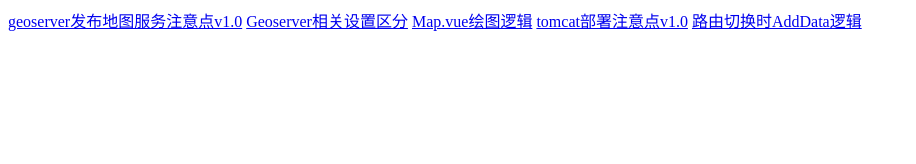
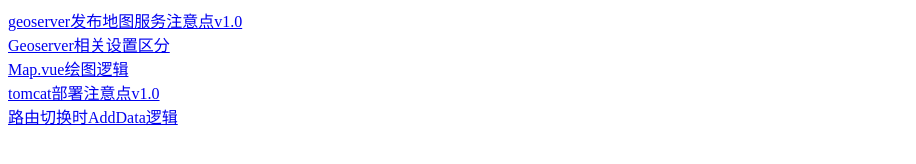
Before and after one commit to itopmaporders/itopmaporders.github.io, a plain HTML site: page index.html in a window 1280 px wide. Shown: the whole page, without its empty margins (0-916 px from the left). Drawn offline with Linux system fonts and the light colour scheme.

Commit message:
Update index.html

```diff
--- a/index.html
+++ b/index.html
@@ -7,10 +7,10 @@
     <title>Document</title>
 </head>
 <body>
-    <a href="./markdown/geoserver发布地图服务注意点v1.0.html">geoserver发布地图服务注意点v1.0</a>
-    <a href="./markdown/Geoserver相关设置区分.html">Geoserver相关设置区分</a>
-    <a href="./markdown/Map.vue绘图逻辑.html">Map.vue绘图逻辑</a>
-    <a href="./markdown/tomcat部署注意点v1.0.html">tomcat部署注意点v1.0</a>
-    <a href="./markdown/路由切换时AddData逻辑.html">路由切换时AddData逻辑</a>
+    <a href="./markdown/geoserver发布地图服务注意点v1.0.html">geoserver发布地图服务注意点v1.0</a><br/>
+    <a href="./markdown/Geoserver相关设置区分.html">Geoserver相关设置区分</a><br/>
+    <a href="./markdown/Map.vue绘图逻辑.html">Map.vue绘图逻辑</a><br/>
+    <a href="./markdown/tomcat部署注意点v1.0.html">tomcat部署注意点v1.0</a><br/>
+    <a href="./markdown/路由切换时AddData逻辑.html">路由切换时AddData逻辑</a><br/>
 </body>
 </html>
```
